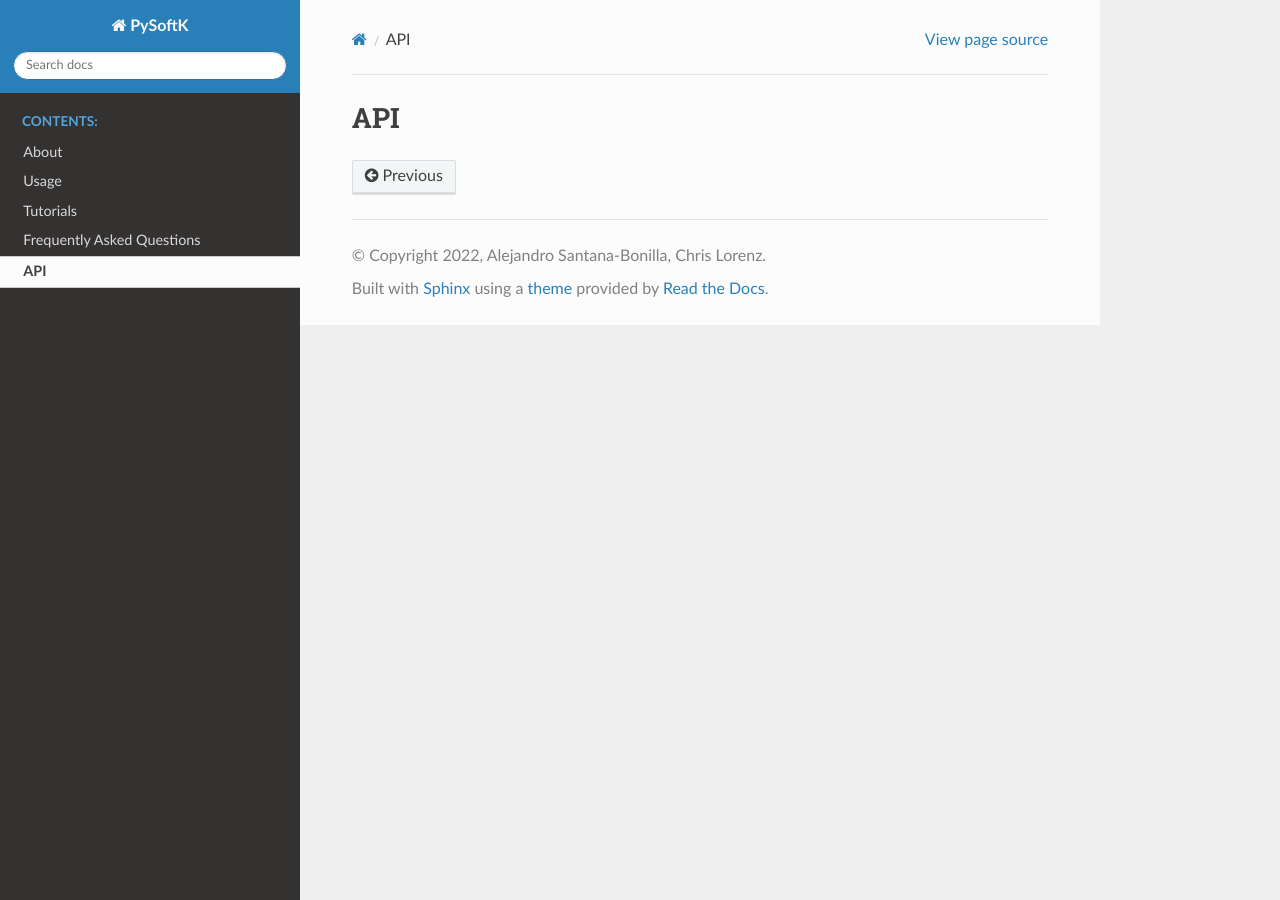
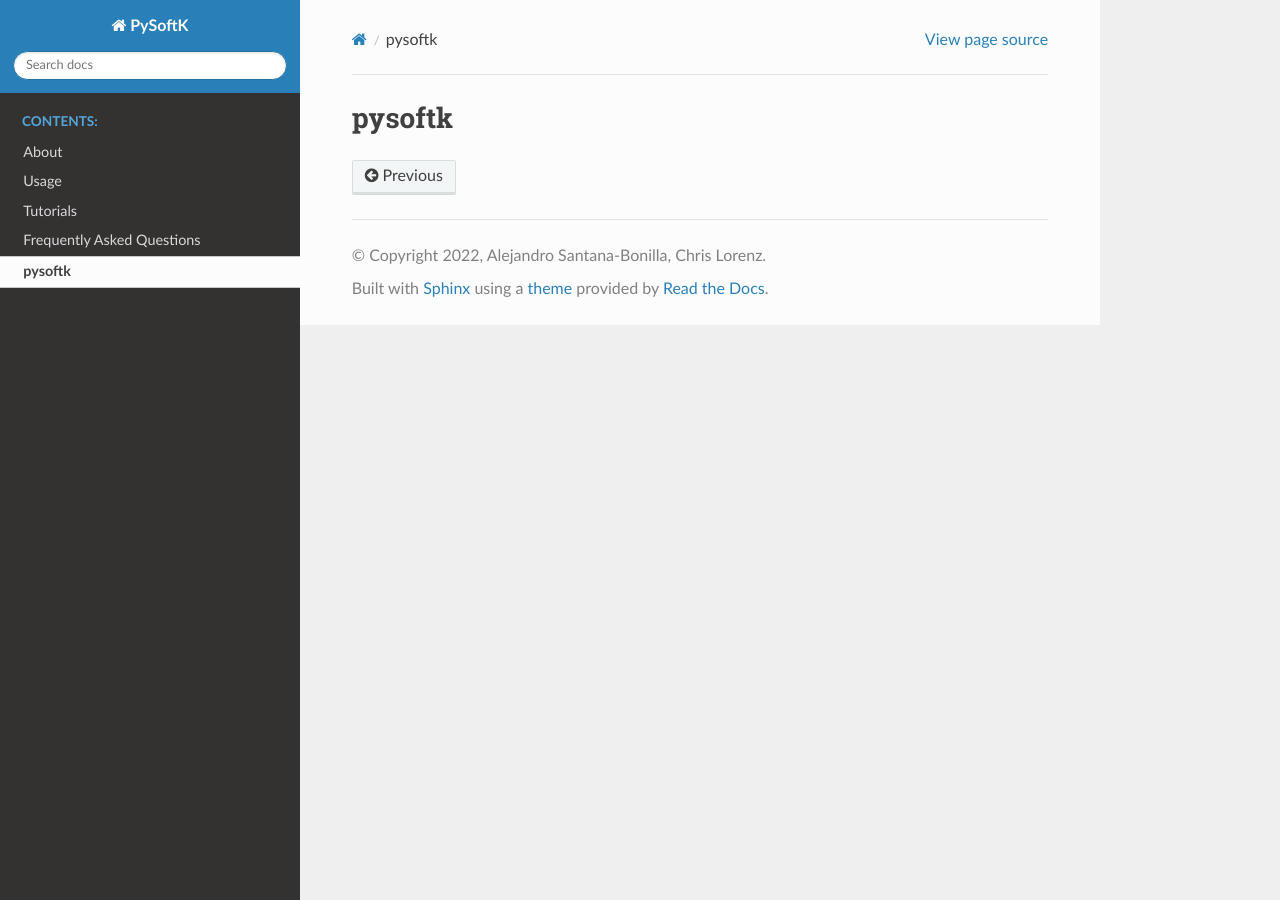
Before and after one commit to alejandrosantanabonilla/pysoftk, a Sphinx documentation site: the page built from docs/source/apidoc/modules.rst, in a window 1280 px wide. Built offline with Sphinx 7.4.7 and the Read the Docs theme 2.0.0, drawn with Linux system fonts in a browser that asks for light colours; pages that are not in the unit, such as notebooks, are missing from menus.

Commit message:
Update modules.rst

```diff
--- a/docs/source/apidoc/modules.rst
+++ b/docs/source/apidoc/modules.rst
@@ -1,7 +1,7 @@
-API
-===
+pysoftk
+======
 
 .. toctree::
-   :maxdepth: 4
+   :maxdepth: 1
 
-   pysoftk
+   pysoftk.torsional
```
